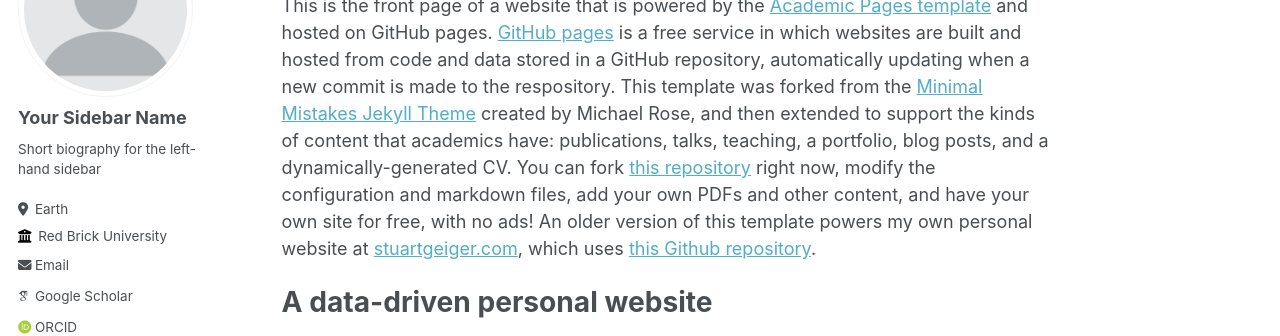
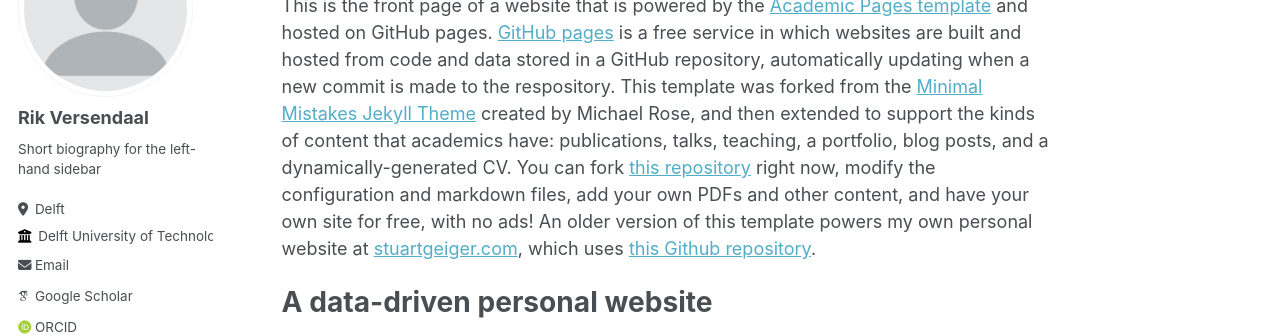
Before and after one commit to rikversendaal/rikversendaal.github.io, a Jekyll site: the page built from _pages/about.md, in a window 1280 px wide. Shown: the part 184-520 px from the top of the page. Built offline with Jekyll 4.4.1, drawn with Linux system fonts in a browser that asks for light colours; some web fonts are replaced.

Commit message:
Update _config.yml

```diff
--- a/_config.yml
+++ b/_config.yml
@@ -22,11 +22,11 @@ repository               : "academicpages/academicpages.github.io"
 author:
   # Biographic information
   avatar           : "profile.png"
-  name             : "Your Sidebar Name"
-  pronouns         : # example: "she/her"
+  name             : "Rik Versendaal"
+  pronouns         : # example: "he/him"
   bio              : "Short biography for the left-hand sidebar"
-  location         : "Earth"
-  employer         : "Red Brick University"
+  location         : "Delft"
+  employer         : "Delft University of Technology"
   uri              : # URL
   email            : "none@example.org"
 
```
